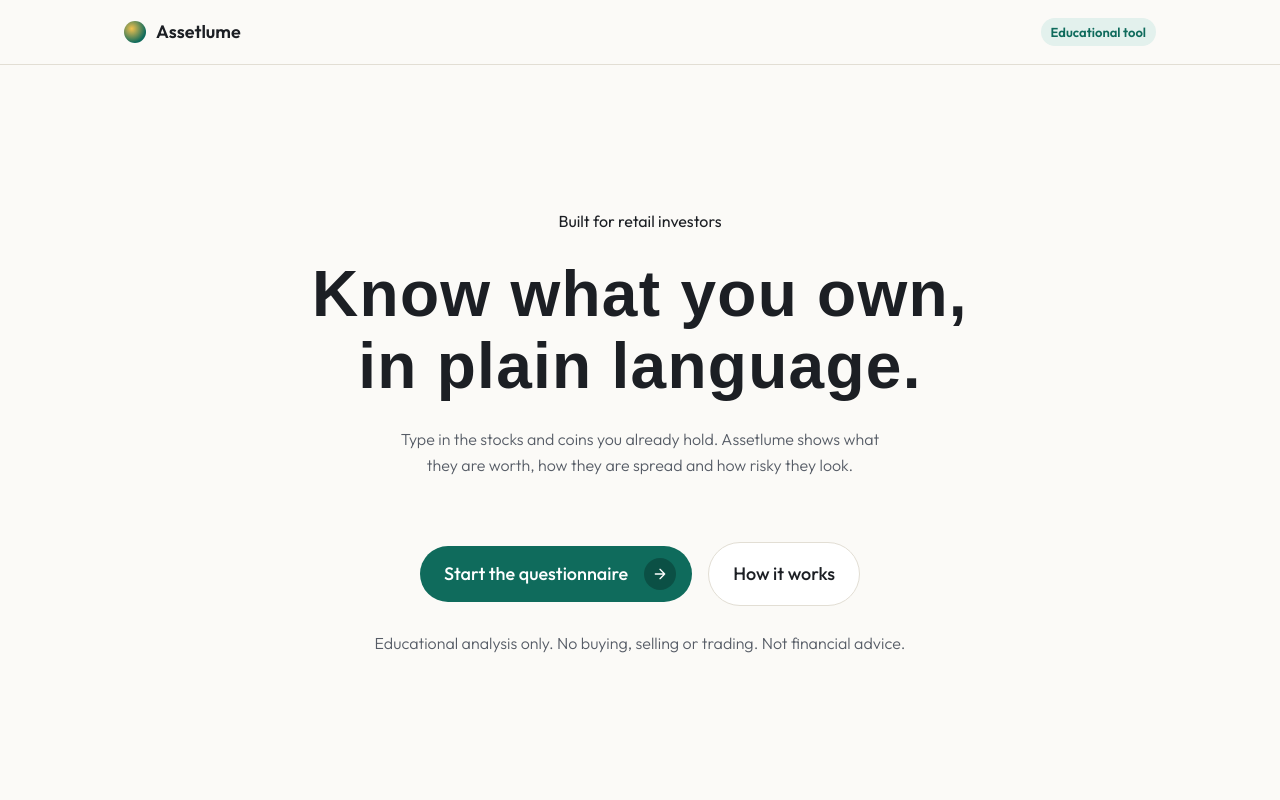
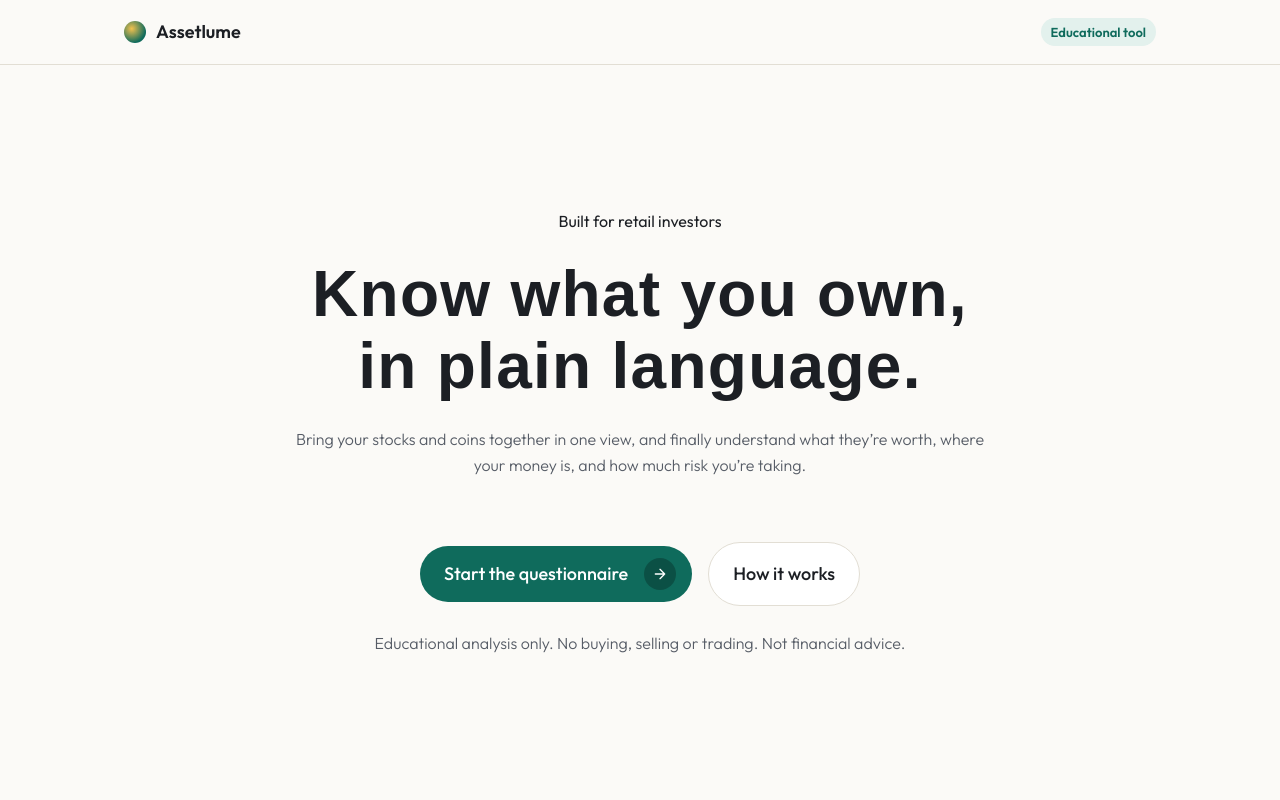
Before and after one commit to jannahpitogo/Assetlume-, a React (Vite) app in the folder web/: page / in a window 1280 px wide. Shown: the top 800 px of the page. Built offline with nearby package versions, Linux system fonts and the light colour scheme; a web font is replaced by a local one.

Commit message:
feat: update WelcomePage text for clarity and adjust link and lead max-width for better layout

```diff
--- a/web/src/pages/WelcomePage.tsx
+++ b/web/src/pages/WelcomePage.tsx
@@ -68,8 +68,7 @@ export function WelcomePage() {
             <span>Built for retail investors</span>
             <h2 className="motto">Know what you own, in plain language.</h2>
             <p className="lead">
-              Type in the stocks and coins you already hold. Assetlume shows what they are worth, how
-              they are spread and how risky they look.
+              Bring your stocks and coins together in one view, and finally understand what they’re worth, where your money is, and how much risk you’re taking.
             </p>
             <div className="hero-actions">
               <a className="button button-primary" href={QUESTIONNAIRE_PATH}>
--- a/web/src/styles.css
+++ b/web/src/styles.css
@@ -235,7 +235,7 @@ a {
   font-weight: 300;
   line-height: 1.43;
   color: var(--text-muted);
-  max-width: 400px;
+  max-width: 700px;
   margin: 0;
 }
 
@@ -243,7 +243,7 @@ a {
   .lead {
     font-size: 1rem;
     line-height: 1.625;
-    max-width: 500px;
+    max-width: 700px;
   }
 }
 
```
